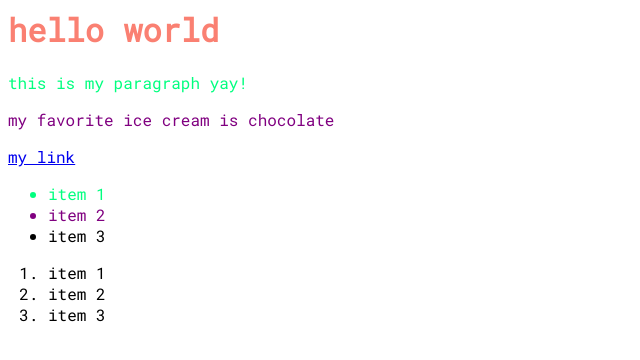
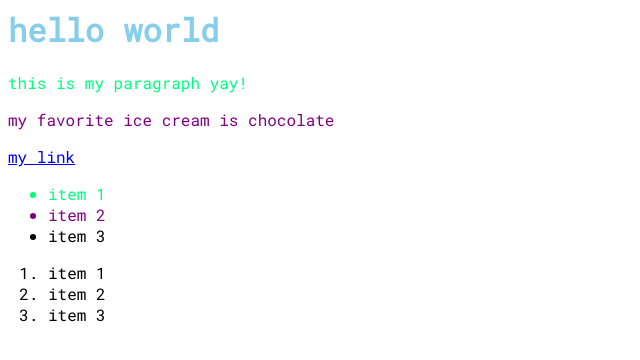
Before and after one commit to rjduran/hello-world, a plain HTML site: page index.html in a window 1280 px wide. Shown: the whole page, without its empty margins (0-640 px from the left). Drawn offline with Linux system fonts and the light colour scheme.

Commit message:
updated h1 color

```diff
--- a/index.html
+++ b/index.html
@@ -27,7 +27,7 @@
     /* this is an id selector */
     /* can be applied one time */
     #moo {
-      /* color:skyblue; */
+      color:skyblue;
     }
 
   </style>
```
